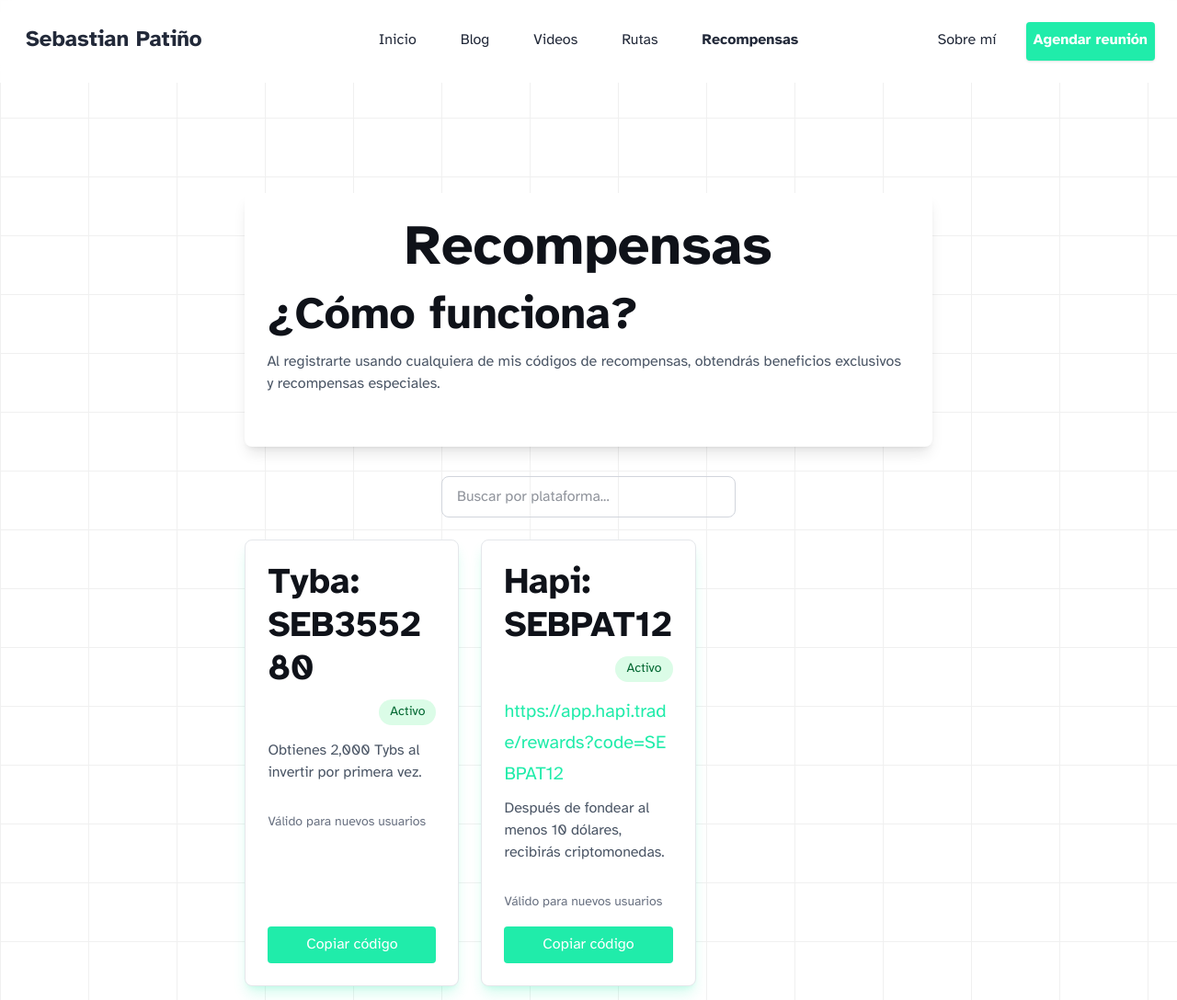
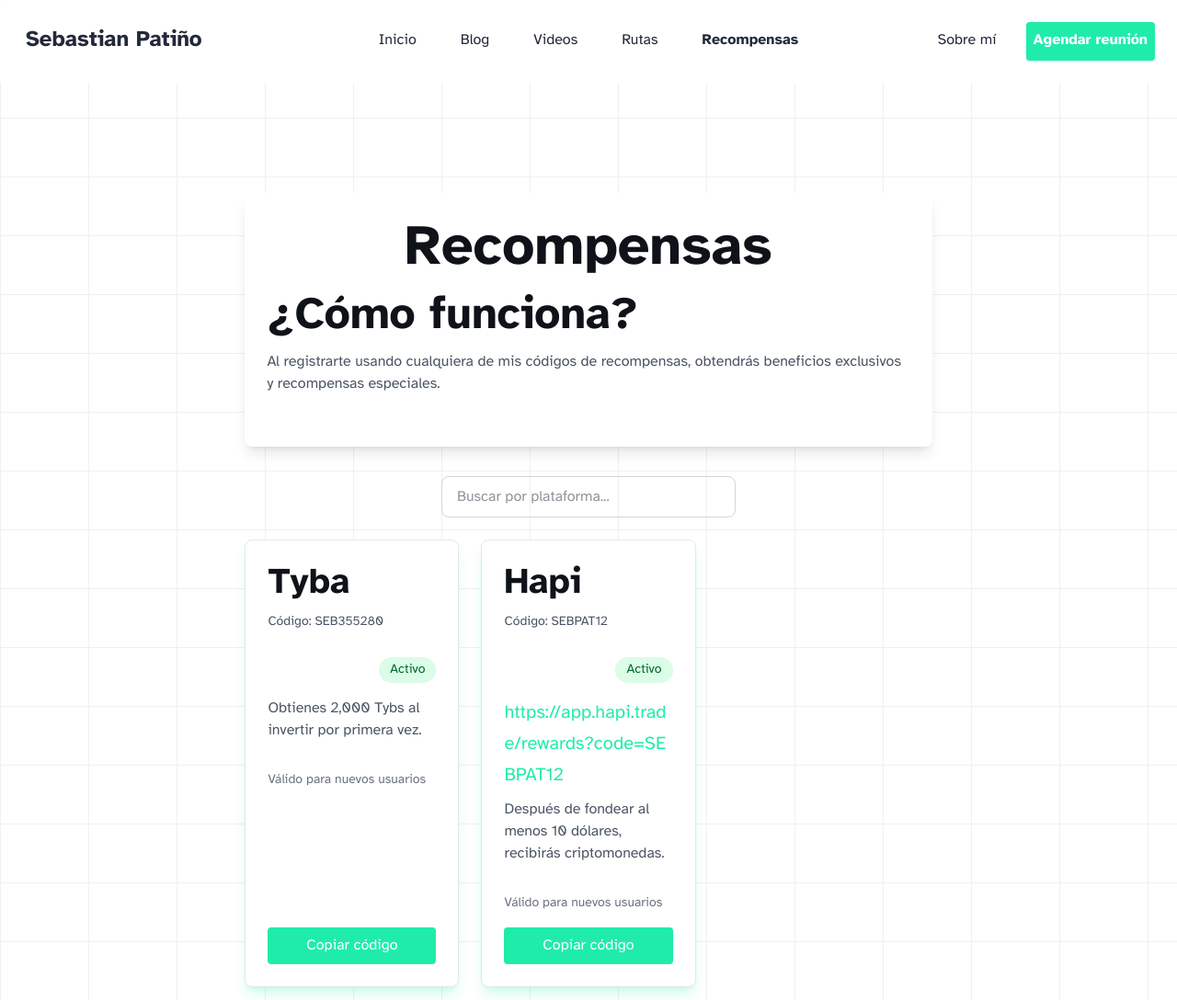
Before and after one commit to Sebas1307/Blog, an Astro site: page /recompensas in a window 1280 px wide. Shown: the top 1088 px of the page at 92% size. Built offline with nearby package versions, Linux system fonts and the light colour scheme; Astro itself is replaced by a stand-in of ours.

Commit message:
Mejora la presentación del código de recompensa en el componente RewardCode y optimiza la lógica de búsqueda en la página de recompensas para un filtrado más eficiente y preciso.

```diff
--- a/src/components/RewardCode.astro
+++ b/src/components/RewardCode.astro
@@ -13,7 +13,8 @@
 
 <div class='bg-white rounded-lg p-4 sm:p-6 transition-shadow flex flex-col h-full border border-gray-200 shadow-lg hover:shadow-xl shadow-[#20ecaa]/20 hover:shadow-[#20ecaa]/30'>
   <div class='mb-3 sm:mb-4'>
-    <h3 class='text-lg sm:text-xl font-semibold'>{name}: {code}</h3>
+    <h3 class='text-lg sm:text-xl font-semibold'>{name}</h3>
+    <p class='text-sm text-gray-600'>Código: {code}</p>
     <div class="mt-2 flex justify-center sm:justify-end">
       <span
         class={`${
--- a/src/pages/recompensas.astro
+++ b/src/pages/recompensas.astro
@@ -83,17 +83,16 @@
     if (searchInput && grid) {
       searchInput.addEventListener('input', (e) => {
         try {
-          const value = (e.target as HTMLInputElement).value.toLowerCase();
+          const value = (e.target as HTMLInputElement).value.toLowerCase().trim();
+
           cards.forEach(card => {
-            const h3 = card.querySelector('h3');
-            let name = '';
-            if (h3) {
-              const text = h3.textContent || '';
-              name = text.split(':')[0].trim().toLowerCase();
-            }
-            if (card instanceof HTMLElement) {
-              card.style.display = name.includes(value) ? '' : 'none';
-            }
+            if (!(card instanceof HTMLElement)) return;
+
+            const nameElement = card.querySelector('h3');
+            const name = nameElement?.textContent?.toLowerCase() || '';
+
+            const isVisible = value === '' || name.includes(value);
+            card.style.display = isVisible ? '' : 'none';
           });
         } catch (error) {
           console.error('Error al buscar recompensas:', error);
```
